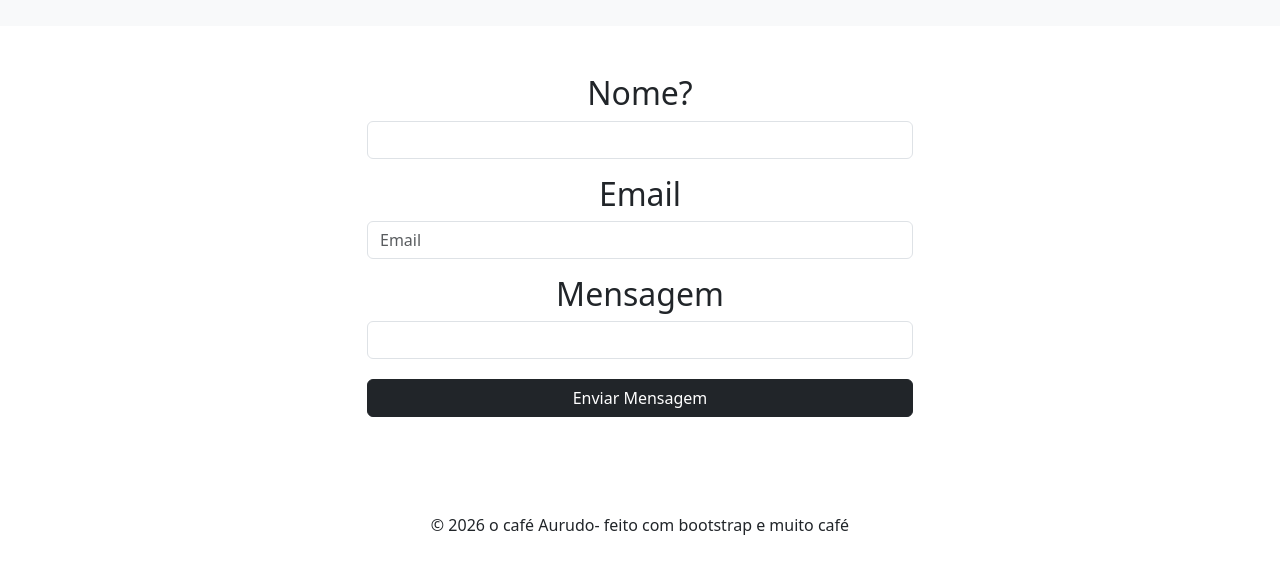
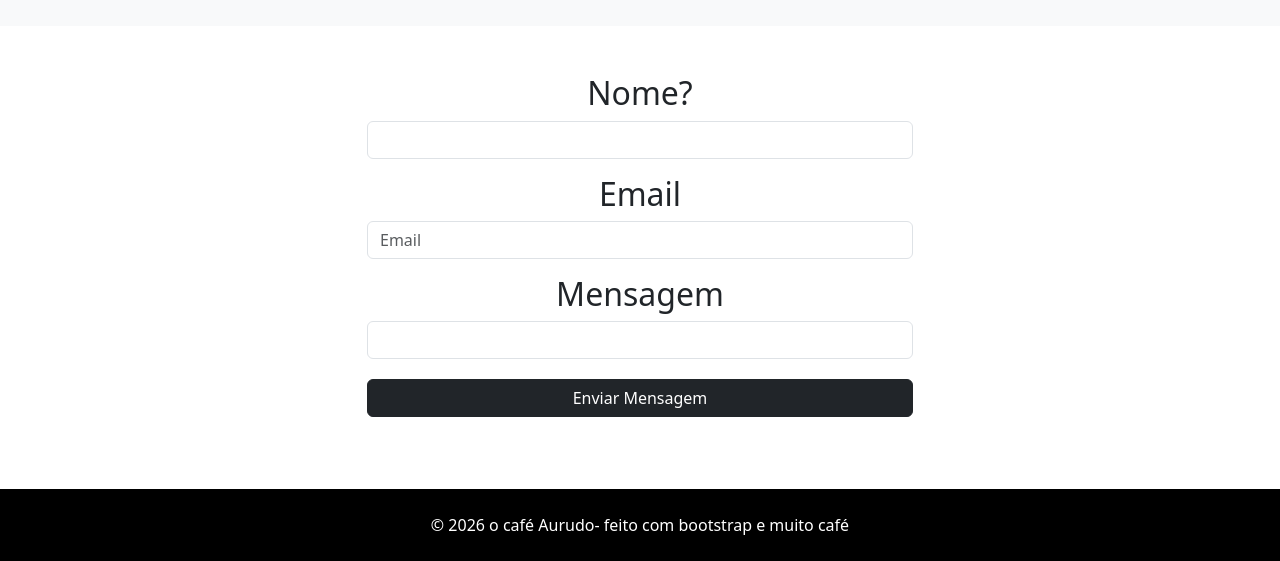
Before and after one commit to joaopaulomarasca/web_sites, a plain HTML site: page index.html in a window 1280 px wide. Shown: the part 1364-1925 px from the top of the page. Drawn offline with nearby package versions, Linux system fonts and the light colour scheme.

Commit message:
Update style.css

```diff
--- a/style.css
+++ b/style.css
@@ -2,3 +2,7 @@
     height: 200px;
     object-fit: cover;
 }
+footer{
+    background-color: black;
+    color: white;
+}
```
